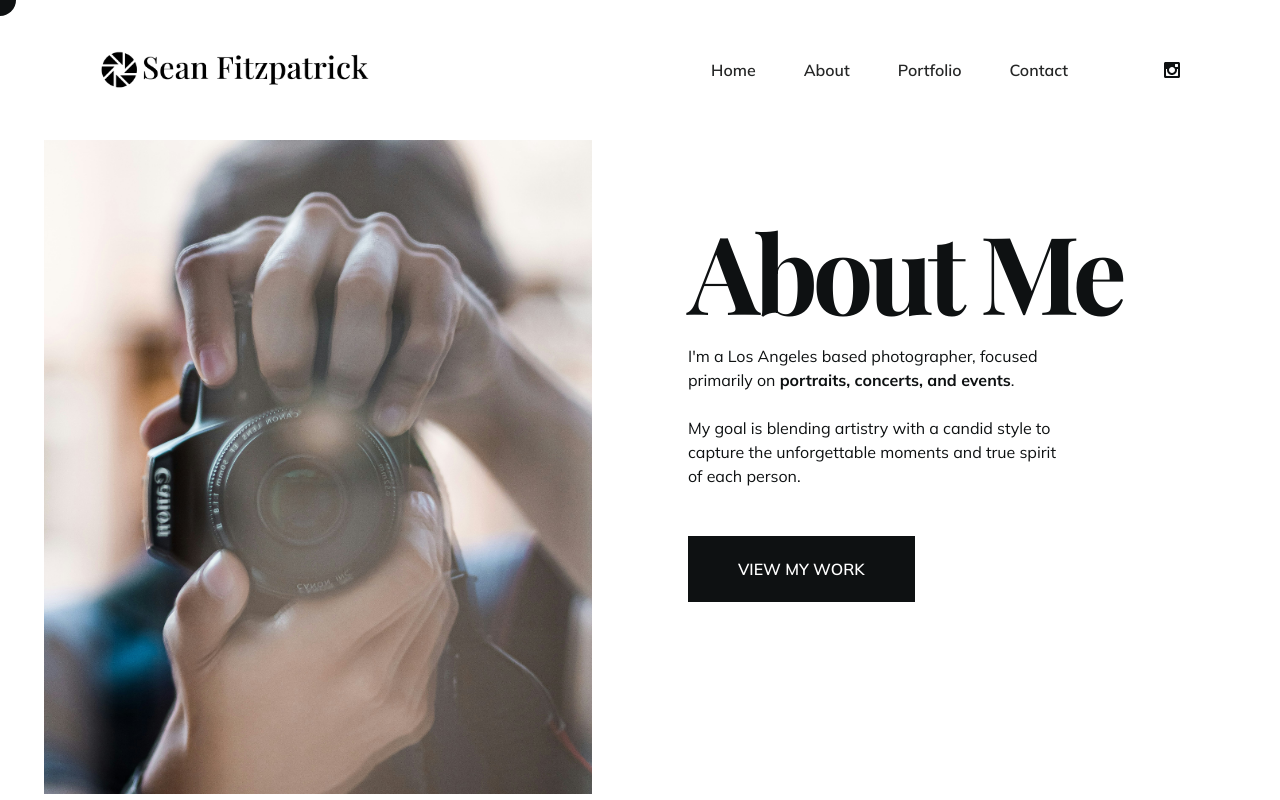
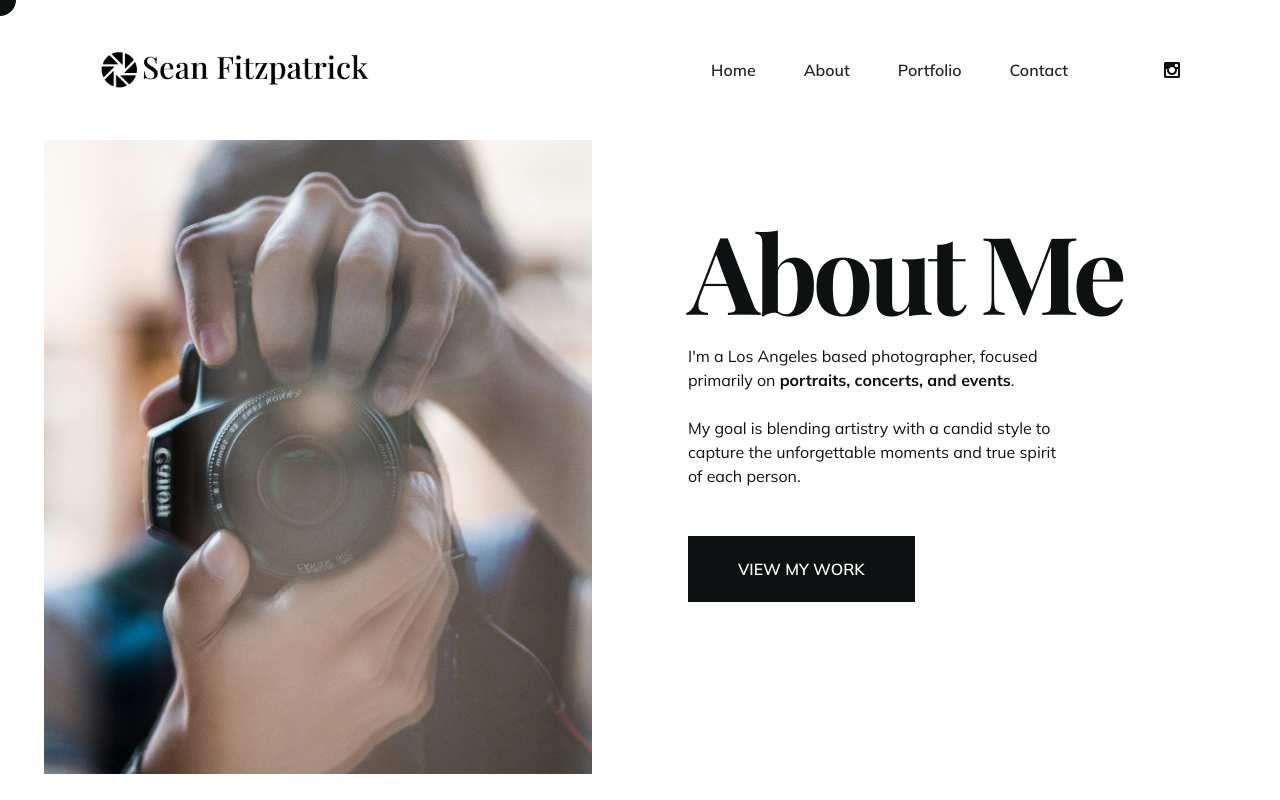
Before and after one commit to davidwiese/seanfitzpatrickphotography, a React (Create React App) app: page /about in a window 1280 px wide. Built offline with nearby package versions, Linux system fonts and the light colour scheme; a web font is replaced by a local one.

Commit message:
Adjust about image

```diff
--- a/src/pages/About.js
+++ b/src/pages/About.js
@@ -24,7 +24,7 @@ const About = () => {
 				{/* text & img */}
 				<div className="flex flex-col lg:flex-row h-full items-center justify-center gap-x-24 text-center lg:text-left lg:pt-16">
 					{/* image */}
-					<div className="flex-1 max-h-96 lg:max-h-max order-2 lg:order-none overflow-hidden">
+					<div className="flex-1 max-h-96 lg:max-h-max order-2 lg:order-none overflow-hidden mt-[-40px]">
 						<img src={ManImg} alt="" />
 					</div>
 					{/* text */}
```
